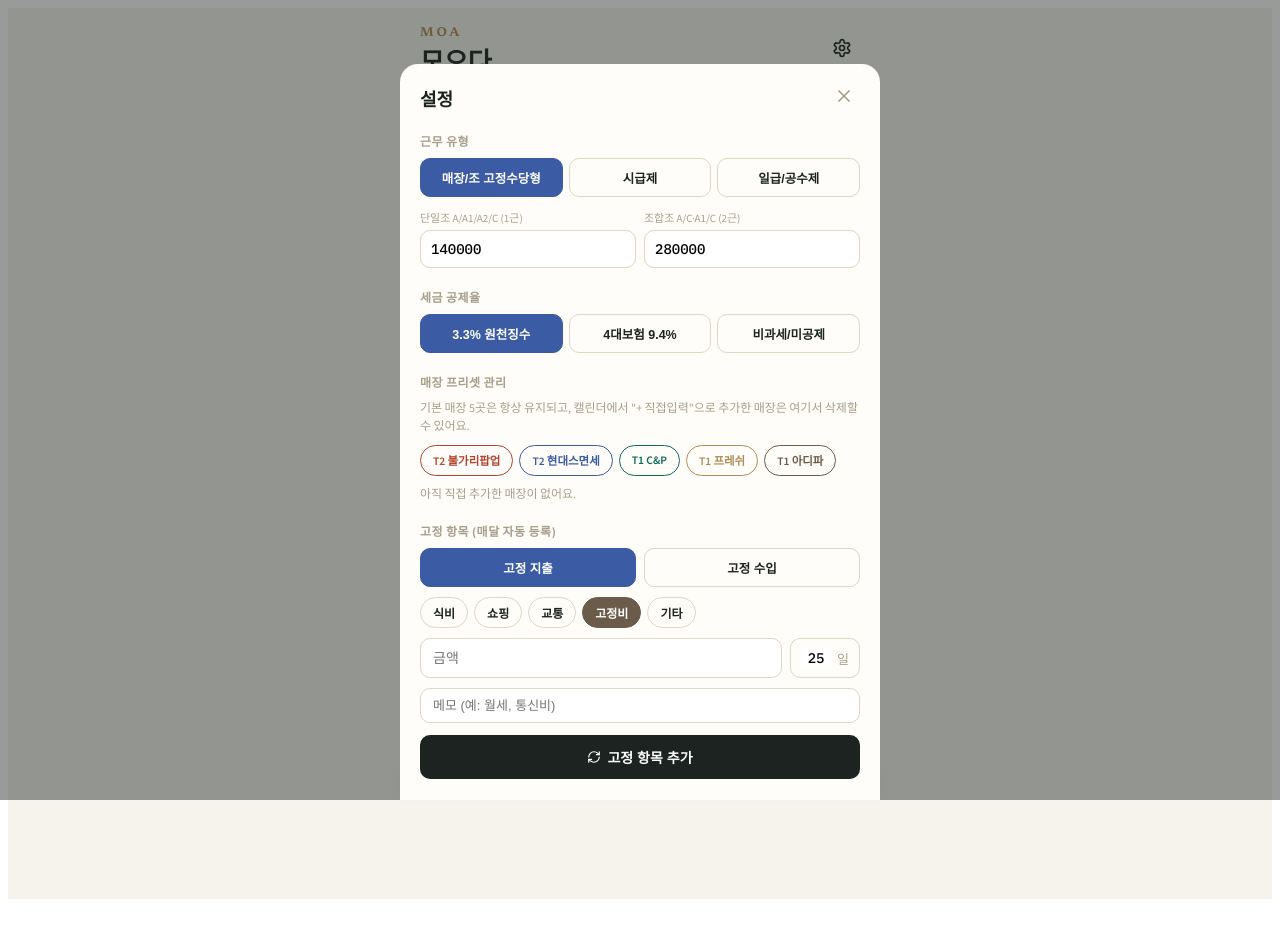
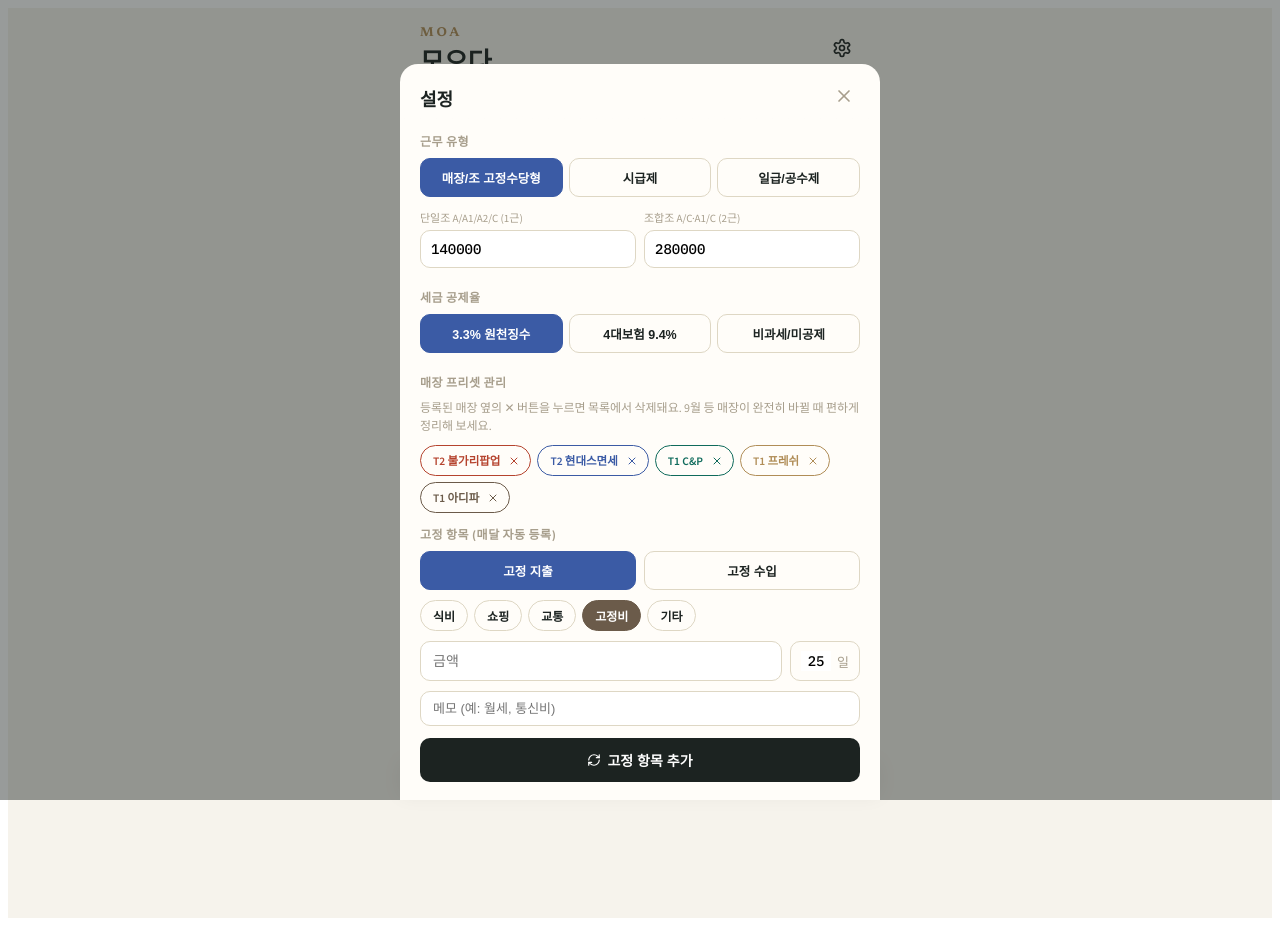
Before and after one commit to rla2134512-ux/moa-ledger1, a React (Vite) app: page / in a window 1280 px wide. Both pictures are taken after a click on the button 842 px from the left and 49 px from the top of the page. Built offline with nearby package versions, Linux system fonts and the light colour scheme.

Commit message:
Update App.jsx

```diff
--- a/src/App.jsx
+++ b/src/App.jsx
@@ -48,7 +48,6 @@ const TAX_MODES = {
   none: { label: "비과세/미공제", rate: 0 },
 };
 
-// 세분화된 근무 조 (A조 추가 및 A1/A2 시간 안내 표기 반영)
 const SHIFT_INFO = {
   A: { label: "A조", short: "A", color: GOLD, time: "" },
   A1: { label: "A1조", short: "A1", color: GOLD, time: "6:30-13:30" },
@@ -70,7 +69,7 @@ const SHIFT_SLOTS = {
 };
 const COMBO_SHIFTS = new Set(["AC", "A1C", "A2C"]); // 2근 (조합 조)
 
-const STORE_PRESETS = [
+const DEFAULT_STORE_PRESETS = [
   { name: "T2 불가리팝업", color: "#B5432E" },
   { name: "T2 현대스면세", color: "#3B5BA5" },
   { name: "T1 C&P", color: "#0F6B5C" },
@@ -90,7 +89,7 @@ const clampDay = (d, dim) => Math.min(Math.max(1, d), dim);
 const emptyDay = () => ({ entries: [], label: null, memo: "" });
 
 function storeColor(name, customStores = []) {
-  const preset = STORE_PRESETS.find((s) => s.name === name) || customStores.find((s) => s.name === name);
+  const preset = DEFAULT_STORE_PRESETS.find((s) => s.name === name) || customStores.find((s) => s.name === name);
   if (preset) return preset.color;
   let hash = 0;
   for (let i = 0; i < (name || "").length; i++) hash = (hash * 31 + name.charCodeAt(i)) % 997;
@@ -116,6 +115,7 @@ const DEFAULT_SETTINGS = {
   hourlyRate: DEFAULT_HOURLY,
   dailyRate: DEFAULT_DAILY,
   customStores: [],
+  hiddenStores: [],
 };
 
 // ---------- storage helpers ----------
@@ -317,12 +317,12 @@ function downloadDataUrl(filename, dataUrl) {
   document.body.appendChild(a); a.click(); document.body.removeChild(a);
 }
 
-// ---------- UI Components ----------
+// ---------- UI Components (하단 탭 버튼 1.5배 확대) ----------
 function TabButton({ active, onClick, icon: Icon, label }) {
   return (
-    <button onClick={onClick} className="flex-1 flex flex-col items-center justify-center gap-1 py-2.5" style={{ color: active ? INK : MUTED, border: "none", background: "transparent" }}>
-      <Icon size={20} strokeWidth={active ? 2.4 : 1.8} />
-      <span style={{ fontSize: 11, fontWeight: active ? 700 : 500, letterSpacing: 0.2 }}>{label}</span>
+    <button onClick={onClick} className="flex-1 flex flex-col items-center justify-center gap-1.5 py-3.5" style={{ color: active ? INK : MUTED, border: "none", background: "transparent", cursor: "pointer" }}>
+      <Icon size={28} strokeWidth={active ? 2.6 : 2.0} />
+      <span style={{ fontSize: 14, fontWeight: active ? 800 : 600, letterSpacing: 0.3 }}>{label}</span>
     </button>
   );
 }
@@ -444,7 +444,6 @@ export default function App() {
   const deleteEntry = (dayNum, id) => mutateDay(dayNum, (d) => ({ ...d, entries: d.entries.filter((e) => e.id !== id) }));
   const updateDayMeta = (dayNum, meta) => mutateDay(dayNum, (d) => ({ ...d, ...meta }));
 
-  // 정산 집계 로직: A, A1, A2는 모두 A조에 / AC, A1C, A2C는 모두 A/C조에 통합 집계
   const monthTotals = useMemo(() => {
     let gross = 0, expense = 0, asset = 0, countA = 0, countC = 0, countFull = 0;
     const workDaySet = new Set();
@@ -455,11 +454,11 @@ export default function App() {
         if (e.shift && SHIFT_SLOTS[e.shift]) {
           workDaySet.add(dk);
           if (COMBO_SHIFTS.has(e.shift)) {
-            countFull++; // A/C, A1/C, A2/C -> A/C조로 통합
+            countFull++;
           } else if (e.shift === "C") {
-            countC++; // C조
+            countC++;
           } else {
-            countA++; // A, A1, A2 -> A조로 통합
+            countA++;
           }
         }
       } else {
@@ -520,11 +519,24 @@ export default function App() {
   const addStorePreset = (name) => {
     const trimmed = (name || "").trim();
     if (!trimmed) return;
-    const already = STORE_PRESETS.some((s) => s.name === trimmed) || (settings.customStores || []).some((s) => s.name === trimmed);
+    const isHidden = (settings.hiddenStores || []).includes(trimmed);
+    if (isHidden) {
+      patchSettings({ hiddenStores: (settings.hiddenStores || []).filter((s) => s !== trimmed) });
+      return;
+    }
+    const already = DEFAULT_STORE_PRESETS.some((s) => s.name === trimmed) || (settings.customStores || []).some((s) => s.name === trimmed);
     if (already) return;
     patchSettings({ customStores: [...(settings.customStores || []), { name: trimmed, color: storeColor(trimmed) }] });
   };
-  const deleteStorePreset = (name) => patchSettings({ customStores: (settings.customStores || []).filter((s) => s.name !== name) });
+  const deleteStorePreset = (name) => {
+    const isDefault = DEFAULT_STORE_PRESETS.some((s) => s.name === name);
+    if (isDefault) {
+      patchSettings({ hiddenStores: [...new Set([...(settings.hiddenStores || []), name])] });
+    } else {
+      patchSettings({ customStores: (settings.customStores || []).filter((s) => s.name !== name) });
+    }
+  };
+  const resetStorePresets = () => patchSettings({ hiddenStores: [], customStores: [] });
 
   const exportBackup = async () => {
     const months = await listAllMonths();
@@ -628,7 +640,7 @@ export default function App() {
           </>
         )}
 
-        <div style={{ position: "sticky", bottom: 0, display: "flex", background: PAPER, borderTop: `1px solid ${PAPER_LINE}`, boxShadow: "0 -4px 16px rgba(0,0,0,0.04)" }}>
+        <div style={{ position: "sticky", bottom: 0, display: "flex", background: PAPER, borderTop: `1.5px solid ${PAPER_LINE}`, boxShadow: "0 -4px 20px rgba(0,0,0,0.06)", zIndex: 30 }}>
           <TabButton active={tab === "calendar"} onClick={() => setTab("calendar")} icon={Calendar} label="캘린더" />
           <TabButton active={tab === "report"} onClick={() => setTab("report")} icon={Gauge} label="정산" />
           <TabButton active={tab === "analysis"} onClick={() => setTab("analysis")} icon={PieChartIcon} label="분석" />
@@ -656,6 +668,7 @@ export default function App() {
             onToggleRecurring={toggleRecurring}
             onDeleteRecurring={deleteRecurring}
             onDeleteStorePreset={deleteStorePreset}
+            onResetStorePresets={resetStorePresets}
             onExportBackup={exportBackup}
             onImportBackup={importBackup}
             onExportCSV={exportCSV}
@@ -721,7 +734,7 @@ function InstallBanner() {
   );
 }
 
-// ---------- CalendarView (매장명 줄바꿈 및 가독성 개선) ----------
+// ---------- CalendarView ----------
 function CalendarView({ year, month, changeMonth, daysData, onSelectDay, onSaveWallpaper }) {
   const dim = daysInMonth(year, month);
   const fw = firstWeekday(year, month);
@@ -731,7 +744,7 @@ function CalendarView({ year, month, changeMonth, daysData, onSelectDay, onSaveW
   const isToday = (d) => { const t = new Date(); return d === t.getDate() && month === t.getMonth() && year === t.getFullYear(); };
 
   return (
-    <div style={{ padding: "14px 14px 90px" }}>
+    <div style={{ padding: "14px 14px 100px" }}>
       <div style={{ display: "flex", alignItems: "center", justifyContent: "space-between", marginBottom: 10 }}>
         <button onClick={() => changeMonth(-1)} style={{ padding: 8, background: "transparent", border: "none" }}><ChevronLeft size={20} color={INK} /></button>
         <div className="display" style={{ fontSize: 19, fontWeight: 700 }}>{year}년 {month + 1}월</div>
@@ -802,7 +815,7 @@ function CalendarView({ year, month, changeMonth, daysData, onSelectDay, onSaveW
   );
 }
 
-// ---------- DayModal (조 선택 시 A조 및 시간 안내 표기 반영) ----------
+// ---------- DayModal ----------
 function DayModal({ year, month, day, dayObj, settings, onClose, onAdd, onDelete, onMeta, onAddStorePreset }) {
   const [amount, setAmount] = useState("");
   const [cat, setCat] = useState(EXPENSE_CATS[0].key);
@@ -813,7 +826,12 @@ function DayModal({ year, month, day, dayObj, settings, onClose, onAdd, onDelete
   const [otherOpen, setOtherOpen] = useState(false);
   const [otherAmt, setOtherAmt] = useState("");
   const [otherMemo, setOtherMemo] = useState("");
-  const allStores = [...STORE_PRESETS, ...(settings.customStores || [])];
+
+  const hiddenStores = settings.hiddenStores || [];
+  const activeDefaults = DEFAULT_STORE_PRESETS.filter((s) => !hiddenStores.includes(s.name));
+  const activeCustoms = (settings.customStores || []).filter((s) => !hiddenStores.includes(s.name));
+  const allStores = [...activeDefaults, ...activeCustoms];
+
   const [store, setStore] = useState(allStores[0]?.name || "");
   const [customStore, setCustomStore] = useState("");
   const [useCustomStore, setUseCustomStore] = useState(false);
@@ -1175,7 +1193,7 @@ function AnalysisView({ monthTotals, monthlySeries = [], yearTotals, year, yearS
 }
 
 // ---------- Settings modal ----------
-function SettingsModal({ settings, onClose, onPatch, onAddRecurring, onToggleRecurring, onDeleteRecurring, onDeleteStorePreset, onExportBackup, onImportBackup, onExportCSV }) {
+function SettingsModal({ settings, onClose, onPatch, onAddRecurring, onToggleRecurring, onDeleteRecurring, onDeleteStorePreset, onResetStorePresets, onExportBackup, onImportBackup, onExportCSV }) {
   const fileRef = useRef(null);
   const [rOne, setROne] = useState(settings.fixedRates?.one || ONE_SHIFT);
   const [rTwo, setRTwo] = useState(settings.fixedRates?.two || TWO_SHIFT);
@@ -1187,6 +1205,11 @@ function SettingsModal({ settings, onClose, onPatch, onAddRecurring, onToggleRec
   const [amount, setAmount] = useState("");
   const [day, setDay] = useState("25");
   const [memo, setMemo] = useState("");
+
+  const hiddenStores = settings.hiddenStores || [];
+  const activeDefaults = DEFAULT_STORE_PRESETS.filter((s) => !hiddenStores.includes(s.name));
+  const activeCustoms = (settings.customStores || []).filter((s) => !hiddenStores.includes(s.name));
+  const allActiveStores = [...activeDefaults, ...activeCustoms];
 
   const submitRecurring = () => {
     const amt = parseInt(amount.replace(/[^0-9]/g, ""), 10);
@@ -1235,24 +1258,24 @@ function SettingsModal({ settings, onClose, onPatch, onAddRecurring, onToggleRec
 
           <SectionTitle>매장 프리셋 관리</SectionTitle>
           <div style={{ fontSize: 12, color: MUTED, marginBottom: 10, lineHeight: 1.5 }}>
-            기본 매장 5곳은 항상 유지되고, 캘린더에서 "+ 직접입력"으로 추가한 매장은 여기서 삭제할 수 있어요.
+            등록된 매장 옆의 ✕ 버튼을 누르면 목록에서 삭제돼요. 9월 등 매장이 완전히 바뀔 때 편하게 정리해 보세요.
           </div>
-          <div style={{ display: "flex", flexWrap: "wrap", gap: 6, marginBottom: 8 }}>
-            {STORE_PRESETS.map((s) => (
-              <span key={s.name} style={{ padding: "6px 12px", borderRadius: 20, fontSize: 11.5, fontWeight: 600, border: `1.3px solid ${s.color}`, color: s.color }}>{s.name}</span>
-            ))}
-          </div>
-          {(settings.customStores || []).length > 0 ? (
-            <div style={{ display: "flex", flexWrap: "wrap", gap: 6, marginBottom: 20 }}>
-              {settings.customStores.map((s) => (
+          {allActiveStores.length > 0 ? (
+            <div style={{ display: "flex", flexWrap: "wrap", gap: 6, marginBottom: 12 }}>
+              {allActiveStores.map((s) => (
                 <span key={s.name} style={{ display: "inline-flex", alignItems: "center", gap: 6, padding: "6px 8px 6px 12px", borderRadius: 20, fontSize: 11.5, fontWeight: 600, border: `1.3px solid ${s.color}`, color: s.color }}>
                   {s.name}
-                  <button onClick={() => onDeleteStorePreset(s.name)} style={{ display: "flex", padding: 2, background: "transparent", border: "none" }}><X size={12} color={s.color} /></button>
+                  <button onClick={() => onDeleteStorePreset(s.name)} style={{ display: "flex", padding: 2, background: "transparent", border: "none", cursor: "pointer" }}><X size={12} color={s.color} /></button>
                 </span>
               ))}
             </div>
           ) : (
-            <div style={{ fontSize: 12, color: MUTED, marginBottom: 20 }}>아직 직접 추가한 매장이 없어요.</div>
+            <div style={{ fontSize: 12, color: MUTED, marginBottom: 12 }}>등록된 매장이 없어요. 수입 입력에서 새 매장을 추가해 보세요.</div>
+          )}
+          {(hiddenStores.length > 0 || (settings.customStores || []).length > 0) && (
+            <button onClick={onResetStorePresets} style={{ fontSize: 11.5, color: INDIGO, fontWeight: 700, background: "transparent", border: "none", padding: 0, marginBottom: 20, cursor: "pointer" }}>
+              ↺ 기본 매장 목록으로 전체 복원하기
+            </button>
           )}
 
           <SectionTitle>고정 항목 (매달 자동 등록)</SectionTitle>
```
